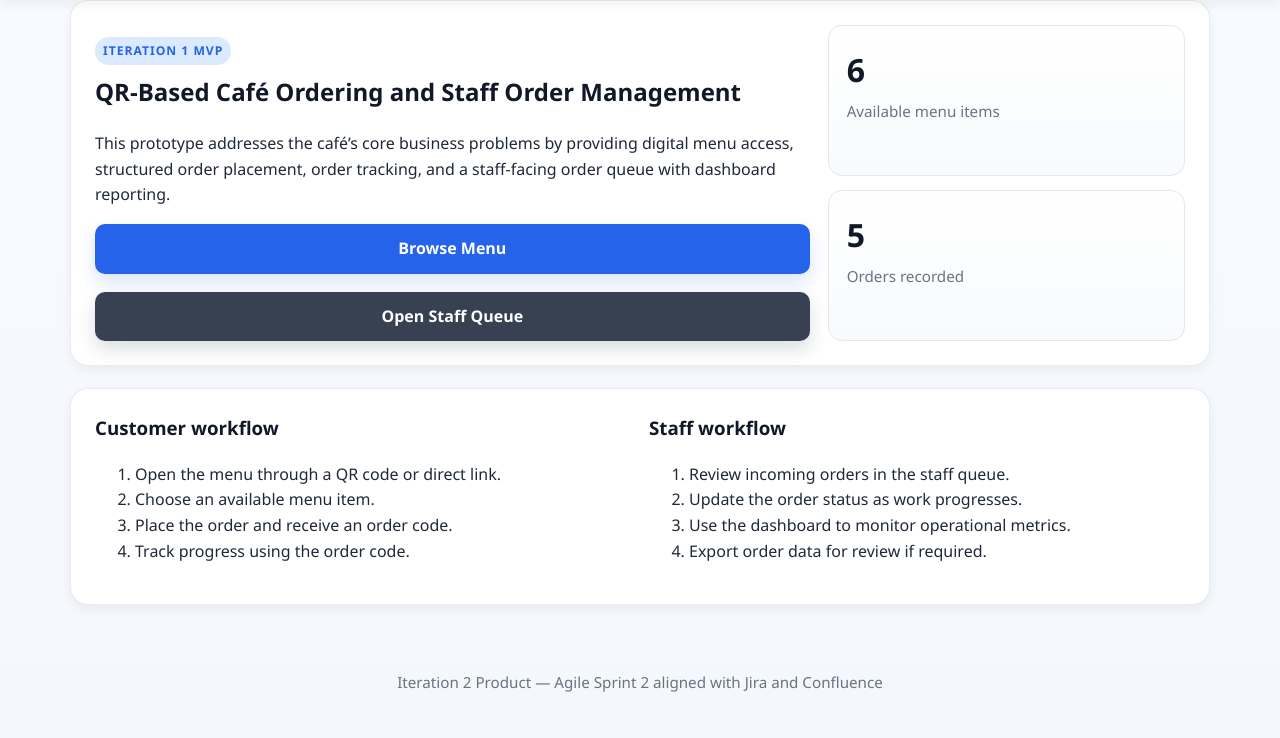
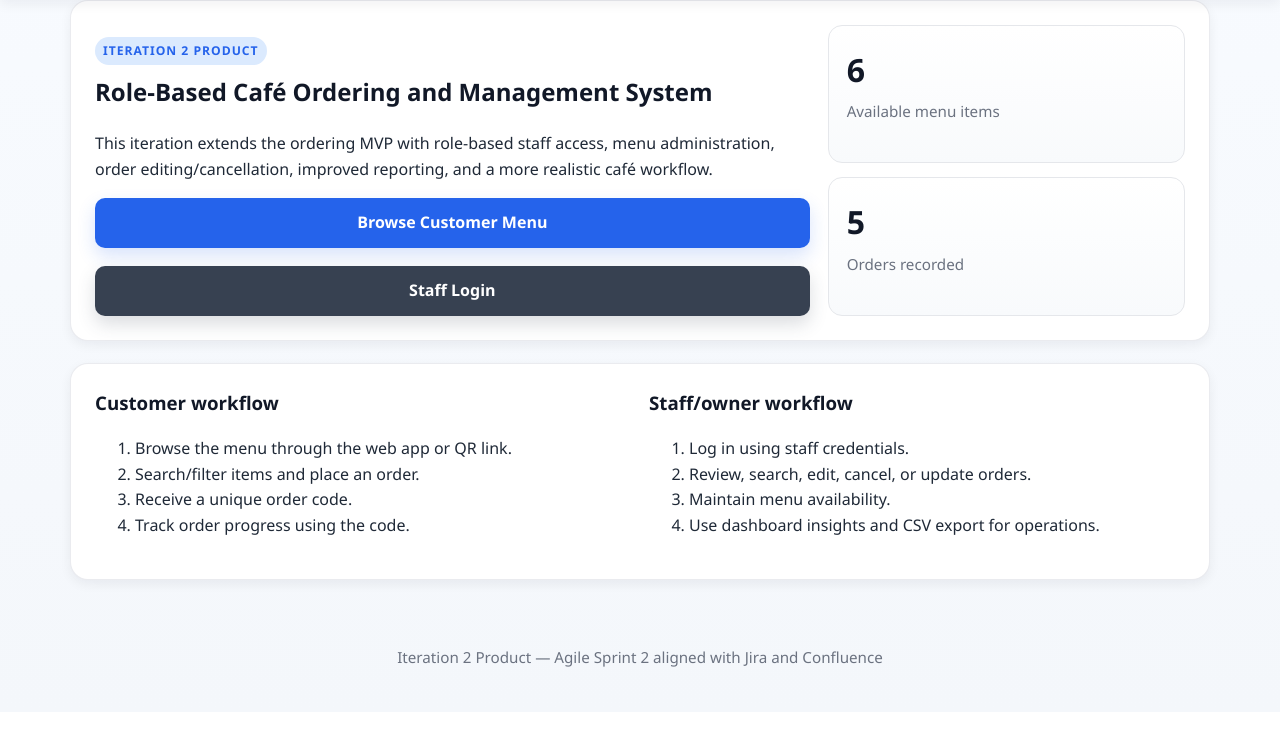
Before and after one commit to Rochak498/cafe-ordering-system, a Flask app: page / in a window 1280 px wide. Shown: the part 152-890 px from the top of the page. After the commit the page ends 819 px from the top, so only its background shows below. Run offline with Flask 3, Linux system fonts and the light colour scheme; data comes from the database, SQL or seed files in the repository.

Commit message:
changes in frontend for iteration 2

```diff
--- a/templates/home.html
+++ b/templates/home.html
@@ -3,15 +3,19 @@
 {% block content %}
 <section class="hero card">
     <div>
-        <p class="eyebrow">Iteration 1 MVP</p>
-        <h2>QR-Based Café Ordering and Staff Order Management</h2>
+        <p class="eyebrow">Iteration 2 Product</p>
+        <h2>Role-Based Café Ordering and Management System</h2>
         <p>
-            This prototype addresses the café’s core business problems by providing digital menu access,
-            structured order placement, order tracking, and a staff-facing order queue with dashboard reporting.
+            This iteration extends the ordering MVP with role-based staff access, menu administration,
+            order editing/cancellation, improved reporting, and a more realistic café workflow.
         </p>
         <div class="hero-actions">
-            <a class="button-link" href="{{ url_for('menu') }}">Browse Menu</a>
-            <a class="button-link secondary" href="{{ url_for('orders') }}">Open Staff Queue</a>
+            <a class="button-link" href="{{ url_for('menu') }}">Browse Customer Menu</a>
+            {% if current_user %}
+                <a class="button-link secondary" href="{{ url_for('orders') }}">Open Staff Queue</a>
+            {% else %}
+                <a class="button-link secondary" href="{{ url_for('login') }}">Staff Login</a>
+            {% endif %}
         </div>
     </div>
     <div class="hero-stats">
@@ -30,19 +34,19 @@
     <div>
         <h3>Customer workflow</h3>
         <ol>
-            <li>Open the menu through a QR code or direct link.</li>
-            <li>Choose an available menu item.</li>
-            <li>Place the order and receive an order code.</li>
-            <li>Track progress using the order code.</li>
+            <li>Browse the menu through the web app or QR link.</li>
+            <li>Search/filter items and place an order.</li>
+            <li>Receive a unique order code.</li>
+            <li>Track order progress using the code.</li>
         </ol>
     </div>
     <div>
-        <h3>Staff workflow</h3>
+        <h3>Staff/owner workflow</h3>
         <ol>
-            <li>Review incoming orders in the staff queue.</li>
-            <li>Update the order status as work progresses.</li>
-            <li>Use the dashboard to monitor operational metrics.</li>
-            <li>Export order data for review if required.</li>
+            <li>Log in using staff credentials.</li>
+            <li>Review, search, edit, cancel, or update orders.</li>
+            <li>Maintain menu availability.</li>
+            <li>Use dashboard insights and CSV export for operations.</li>
         </ol>
     </div>
 </section>
```
Also changed, not shown: templates/login.html (+12 -9 lines), templates/orders.html (+14 -20 lines).
